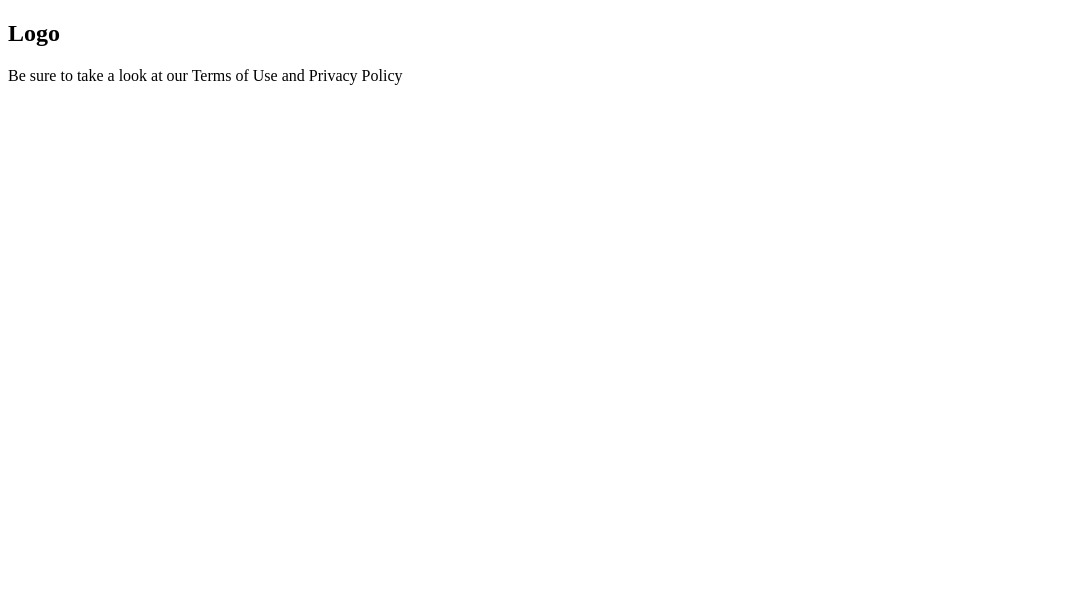
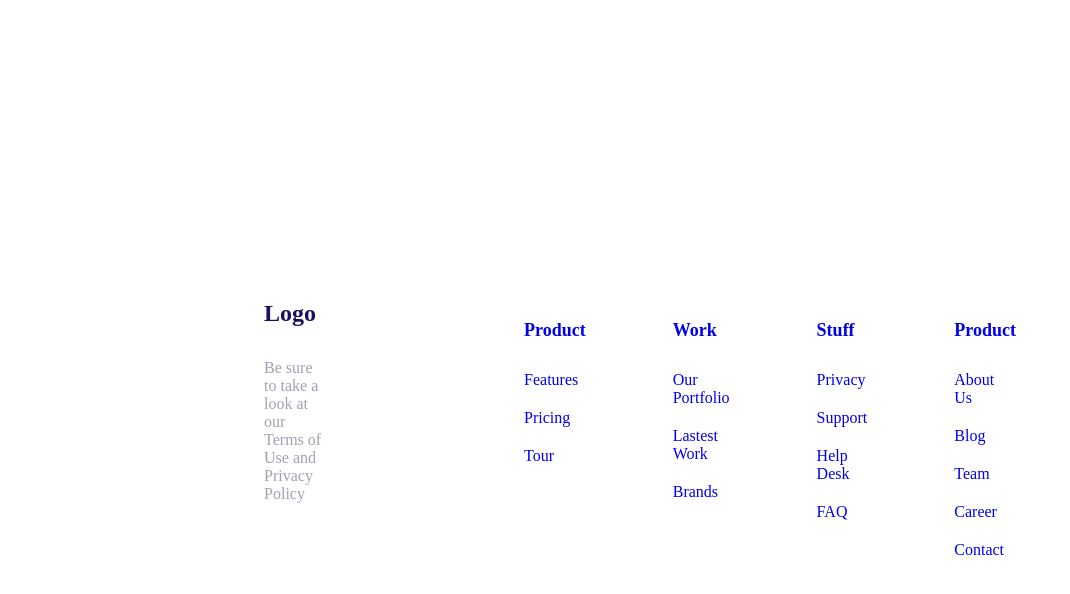
Before and after one commit to kimmong9/Test04, a plain HTML site: page 04/index.html in a window 1280 px wide. Shown: the whole page, without its empty margins (0-1070 px from the left). Drawn offline with Linux system fonts and the light colour scheme; some icons are missing.

Commit message:
04 clear

```diff
--- a/04/css/main.css
+++ b/04/css/main.css
@@ -0,0 +1,65 @@
+@import url("https://fonts.googleapis.com/css2?family=DM+Sans:wght@400;700&display=swap");
+/* font-family: 'DM Sans', sans-serif; */
+
+* {
+  margin: 0;
+  padding: 0;
+  box-sizing: border-box;
+}
+a {
+  text-decoration: none;
+}
+ul {
+  list-style: none;
+}
+body {
+  color: #1e0e62;
+}
+.h2 {
+  font-family: "DM Sans", sans-serif;
+  font-size: 24px;
+  font-weight: 700px;
+}
+
+.p {
+  font-family: "DM Sans", sans-serif;
+  font-size: 16px;
+  font-weight: 400px;
+}
+
+.footer {
+  display: flex;
+  justify-content: center;
+  padding: 300px;
+}
+
+.footer_menu {
+  display: flex;
+  gap: 87px;
+}
+
+.footer_info {
+  margin-right: 200px;
+}
+
+.footer_info p {
+  margin: 32px 0 38px;
+  color: rgba(21, 20, 57, 0.4);
+}
+
+.social {
+  font-size: 18px;
+  display: flex;
+  gap: 30px;
+}
+
+.footer_menu > li > a {
+  font-size: 18px;
+  font-weight: bold;
+  padding: 20px 0;
+  display: inline-block;
+}
+.footer_menu ul li a {
+  display: block;
+  padding: 10px 0;
+}
--- a/04/index.html
+++ b/04/index.html
@@ -11,20 +11,52 @@
     />
     <link rel="stylesheet" href="./css/main.css" />
   </head>
+
   <body>
     <div class="footer">
       <div class="footer_info">
         <h2>Logo</h2>
-        <p>Be sure to take a look at our Terms of Use and Privacy Policy</p>
+        <p>Be sure to take a look at<br /> our Terms of Use and <br> Privacy Policy</p>
         <div class="social">
           <a href="#"><i class="xi-twitter"></i></a>
           <a href="#"><i class="xi-facebook-official"></i></a>
           <a href="#"><i class="xi-google-plus"></i></a>
         </div>
       </div>
-      <div class="footer_menu">
-        <ul></ul>
-      </div>
+      <ul class="footer_menu">
+        <li><a href="#">Product</a>
+          <ul>
+            <li><a href="#">Features</a></li>
+            <li><a href="#">Pricing</a></li>
+            <li><a href="#">Tour</a></li>
+          </ul>
+        </li>
+        <li><a href="#">Work</a>
+          <ul>
+            <li><a href="#">Our Portfolio</a></li>
+            <li><a href="#">Lastest Work</a></li>
+            <li><a href="#">Brands</a></li>
+          </ul>
+        </li>
+        <li><a href="#">Stuff</a>
+          <ul>
+            <li><a href="#">Privacy</a></li>
+            <li><a href="#">Support</a></li>
+            <li><a href="#">Help Desk</a></li>
+            <li><a href="#">FAQ</a></li>
+          </ul>
+        </li>
+        <li><a href="#">Product</a>
+          <ul>
+            <li><a href="#">About Us</a></li>
+            <li><a href="#">Blog</a></li>
+            <li><a href="#">Team</a></li>
+            <li><a href="#">Career</a></li>
+            <li><a href="#">Contact</a></li>
+          </ul>
+        </li>
+      </ul>
+    </div>
     </div>
   </body>
 </html>
```
